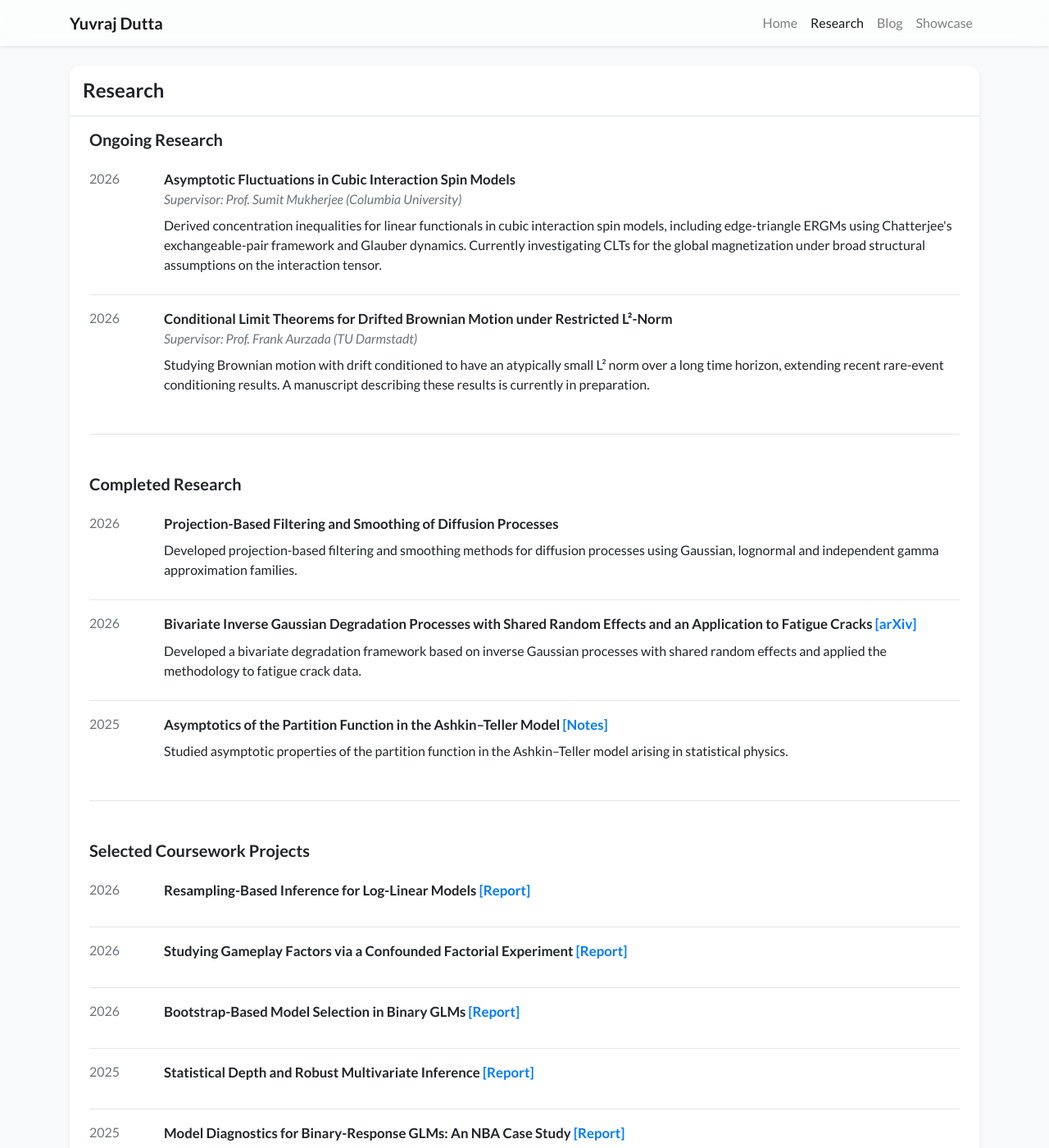
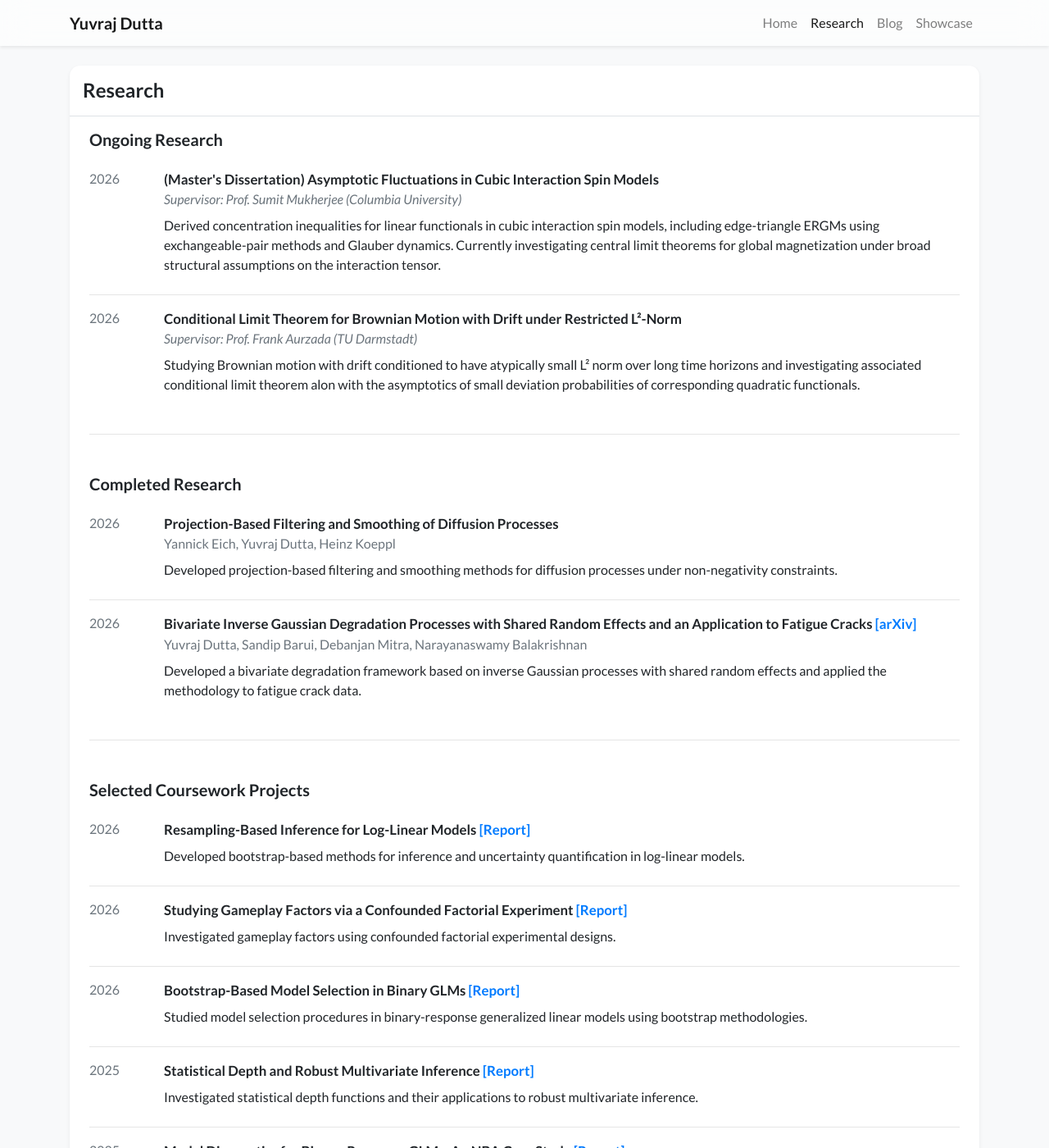
Before and after one commit to yuvrajdutta05/academic-homepage-test, a Jekyll site: the page built from research.html, in a window 1280 px wide and 1400 px high. Shown: the whole window at 82% size. Built offline with Jekyll 4.4.1, drawn with Linux system fonts in a browser that asks for light colours; nearby versions of some CDN libraries; a style sheet for code colours, icons or effects is not loaded; some of the changed text lies outside the part shown.

Commit message:
Update profile again

```diff
--- a/_data/research.yml
+++ b/_data/research.yml
@@ -1,79 +1,82 @@
 ongoing:
 
   - year: 2026
-    title: "Asymptotic Fluctuations in Cubic Interaction Spin Models"
+
+    title: "(Master's Dissertation) Asymptotic Fluctuations in Cubic Interaction Spin Models"
     supervisor: "Prof. Sumit Mukherjee (Columbia University)"
     description: >
       Derived concentration inequalities for linear functionals in cubic interaction spin models,
-      including edge-triangle ERGMs using Chatterjee's exchangeable-pair framework and Glauber
-      dynamics. Currently investigating CLTs for the global magnetization under broad structural
-      assumptions on the interaction tensor.
+      including edge-triangle ERGMs using exchangeable-pair methods and Glauber dynamics.
+      Currently investigating central limit theorems for global magnetization under broad
+      structural assumptions on the interaction tensor.
 
   - year: 2026
-    title: "Conditional Limit Theorems for Drifted Brownian Motion under Restricted L²-Norm"
+    title: "Conditional Limit Theorem for Brownian Motion with Drift under Restricted L²-Norm"
     supervisor: "Prof. Frank Aurzada (TU Darmstadt)"
     description: >
-      Studying Brownian motion with drift conditioned to have an atypically small L² norm over a
-      long time horizon, extending recent rare-event conditioning results. A manuscript describing
-      these results is currently in preparation.
+      Studying Brownian motion with drift conditioned to have atypically small L² norm over
+      long time horizons and investigating associated conditional limit theorem alon with the asymptotics of small deviation probabilities of corresponding quadratic functionals.
 
 
 completed:
 
   - year: 2026
     title: "Projection-Based Filtering and Smoothing of Diffusion Processes"
-    supervisor: "Prof. Heinz Koeppl (TU Darmstadt)"
+    authors: "Yannick Eich, Yuvraj Dutta, Heinz Koeppl"
     description: >
-      Developed projection-based filtering and smoothing methods for diffusion processes using
-      Gaussian, lognormal and independent gamma approximation families.
+      Developed projection-based filtering and smoothing methods for diffusion processes under non-negativity constraints.
 
   - year: 2026
     title: "Bivariate Inverse Gaussian Degradation Processes with Shared Random Effects and an Application to Fatigue Cracks"
-    supervisor: "Prof. Sandip Barui, Prof. Debanjan Mitra, Prof. Narayanaswamy Balakrishnan"
+    authors: "Yuvraj Dutta, Sandip Barui, Debanjan Mitra, Narayanaswamy Balakrishnan"
     description: >
-      Developed a bivariate degradation framework based on inverse Gaussian processes with shared
-      random effects and applied the methodology to fatigue crack data.
+      Developed a bivariate degradation framework based on inverse Gaussian processes with
+      shared random effects and applied the methodology to fatigue crack data.
     link: "PUT_ARXIV_LINK_HERE"
     link_text: "[arXiv]"
 
-  - year: 2025
-    title: "Asymptotics of the Partition Function in the Ashkin–Teller Model"
-    description: >
-      Studied asymptotic properties of the partition function in the Ashkin–Teller model arising
-      in statistical physics.
-    link: "PUT_GOOGLE_DRIVE_LINK_HERE"
-    link_text: "[Notes]"
+ #- year: 2025
+ #  title: "Asymptotics of the Partition Function in the Ashkin–Teller Model"
+ #  authors: "Yuvraj Dutta"
+ #  description: >
+ #    Studied asymptotic properties of the partition function in the Ashkin–Teller model
+ #    arising in statistical physics.
+ #  link: "PUT_GOOGLE_DRIVE_LINK_HERE"
+ #  link_text: "[Notes]"
 
 
 coursework:
 
   - year: 2026
     title: "Resampling-Based Inference for Log-Linear Models"
-    date: "May 2026"
+    description: >
+      Developed bootstrap-based methods for inference and uncertainty quantification
+      in log-linear models.
     link: "REPORT_LINK"
-    link_text: "[Report]"
 
   - year: 2026
     title: "Studying Gameplay Factors via a Confounded Factorial Experiment"
-    date: "Apr 2026"
+    description: >
+      Investigated gameplay factors using confounded factorial experimental designs.
     link: "REPORT_LINK"
-    link_text: "[Report]"
-
 
   - year: 2026
     title: "Bootstrap-Based Model Selection in Binary GLMs"
-    date: "Mar 2026"
+    description: >
+      Studied model selection procedures in binary-response generalized linear models
+      using bootstrap methodologies.
     link: "REPORT_LINK"
-    link_text: "[Report]"
 
   - year: 2025
     title: "Statistical Depth and Robust Multivariate Inference"
-    date: "Nov 2025"
+    description: >
+      Investigated statistical depth functions and their applications to robust
+      multivariate inference.
     link: "REPORT_LINK"
-    link_text: "[Report]"
 
   - year: 2025
     title: "Model Diagnostics for Binary-Response GLMs: An NBA Case Study"
-    date: "Nov 2025"
+    description: >
+      Conducted a detailed diagnostic analysis of binary-response generalized linear
+      models using NBA game outcomes.
     link: "REPORT_LINK"
-    link_text: "[Report]"
```
